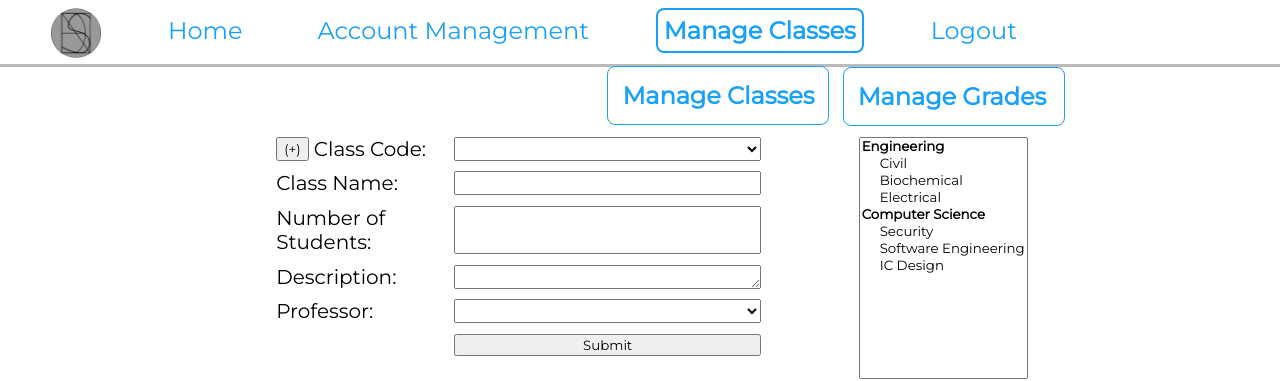
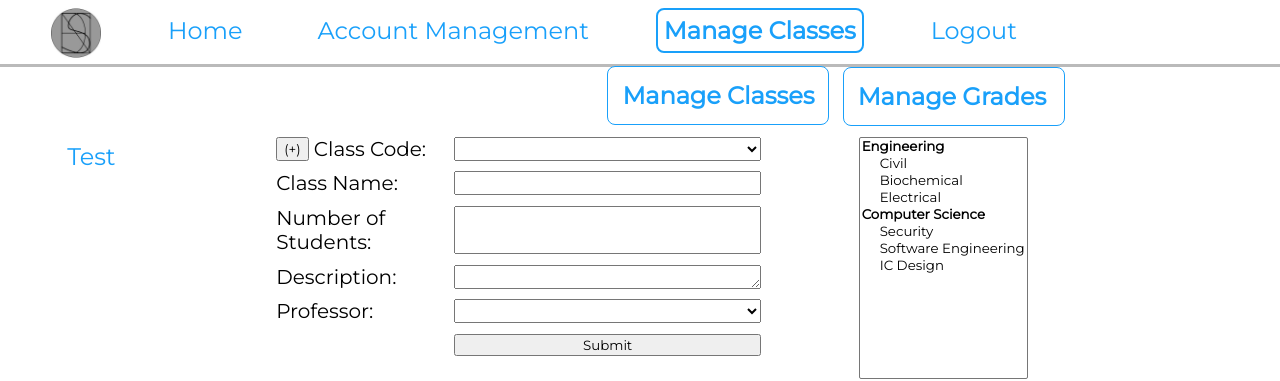
Before and after one commit to EPiC-Inc/CS492-Project, a Flask app: page /courses in a window 1280 px wide, after a click on "Manage Classes". Shown: the top 381 px of the page. Run offline with Flask 3, Linux system fonts and the light colour scheme; the visitor is signed in with stand-in values (Sample User, id 1); lists and menus that the app fills with data are empty.

Commit message:
Update base.html

```diff
--- a/app/templates/base.html
+++ b/app/templates/base.html
@@ -42,6 +42,7 @@
                     <div id="EditGrades" class="submenu" style="left: 353%; top: -8px;">
                         <a href="{{ url_for('grades') }}"><div>Manage Grades</div></a>
                     </div>
+                    <a href="{{ url_for('faculty') }}"><div{{ ' class=current' if selected_tab == "FAccount" else "" }}>Test</div></a>
                 </div>
             {% endif %}
             {% if session.get('role', -1) >= 3 %}
```
